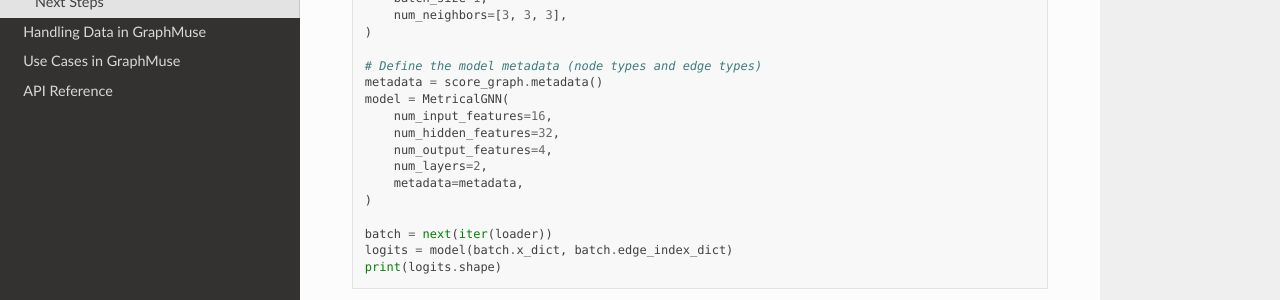
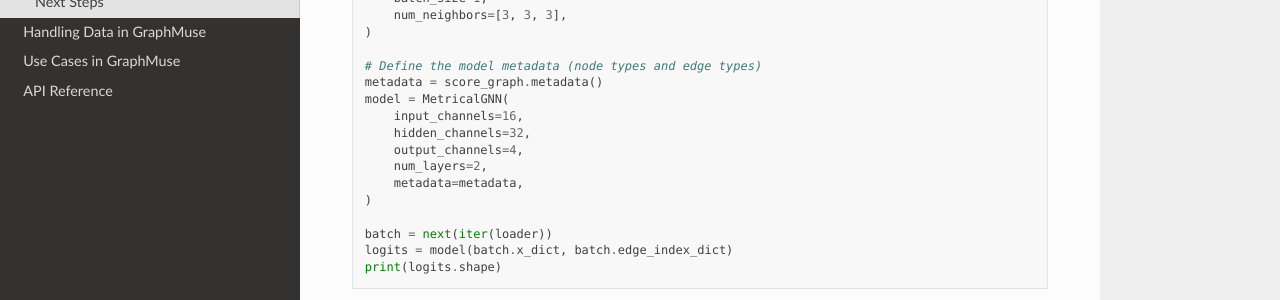
Before and after one commit to manoskary/graphmuse, a Sphinx documentation site: the page built from docs/getting_started.rst, in a window 1280 px wide and 900 px high, scrolled down 1206 px. Shown: the part 270-570 px from the top of the window. Built offline with Sphinx 7.4.7 and the Read the Docs theme 3.1.0, drawn with Linux system fonts in a browser that asks for light colours.

Commit message:
Refactor MetricalGNN parameter names for consistency: update num_input_features, num_hidden_features, and num_output_features to input_channels, hidden_channels, and output_channels in getting_started and use_cases documentation.

```diff
--- a/docs/getting_started.rst
+++ b/docs/getting_started.rst
@@ -72,9 +72,9 @@ Create a score graph from a MusicXML file and run a forward pass with a bundled
    # Define the model metadata (node types and edge types)
    metadata = score_graph.metadata()
    model = MetricalGNN(
-       num_input_features=16,
-       num_hidden_features=32,
-       num_output_features=4,
+       input_channels=16,
+       hidden_channels=32,
+       output_channels=4,
        num_layers=2,
        metadata=metadata,
    )
--- a/docs/tutorials/use_cases.rst
+++ b/docs/tutorials/use_cases.rst
@@ -47,9 +47,9 @@ score graphs produced with :func:`graphmuse.utils.create_random_music_graph`.
 
    metadata = graphs[0].metadata()
    model = gmnn.MetricalGNN(
-       num_input_features=feature_size,
-       num_hidden_features=32,
-       num_output_features=num_classes,
+       input_channels=feature_size,
+       hidden_channels=32,
+       output_channels=num_classes,
        num_layers=2,
        metadata=metadata,
    )
```
